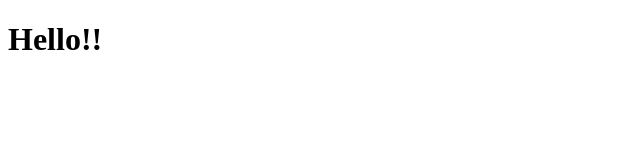
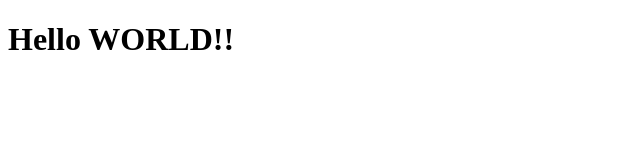
Before and after one commit to Timetotimbo/PUSH-TO-GIT-TEST, a plain HTML site: page index.html in a window 1280 px wide. Shown: the whole page, without its empty margins (0-640 px from the left). Drawn offline with Linux system fonts and the light colour scheme.

Commit message:
Update index.html

```diff
--- a/index.html
+++ b/index.html
@@ -7,6 +7,6 @@
     <title>Document</title>
 </head>
 <body>
-    <h1>Hello!!</h1>
+    <h1>Hello WORLD!!</h1>
 </body>
 </html>
```
